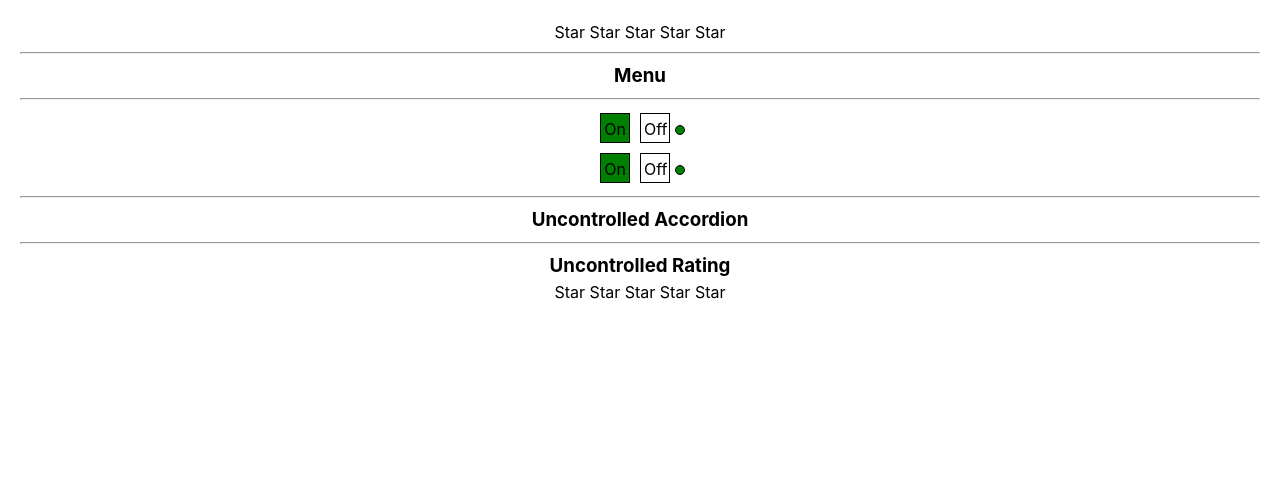
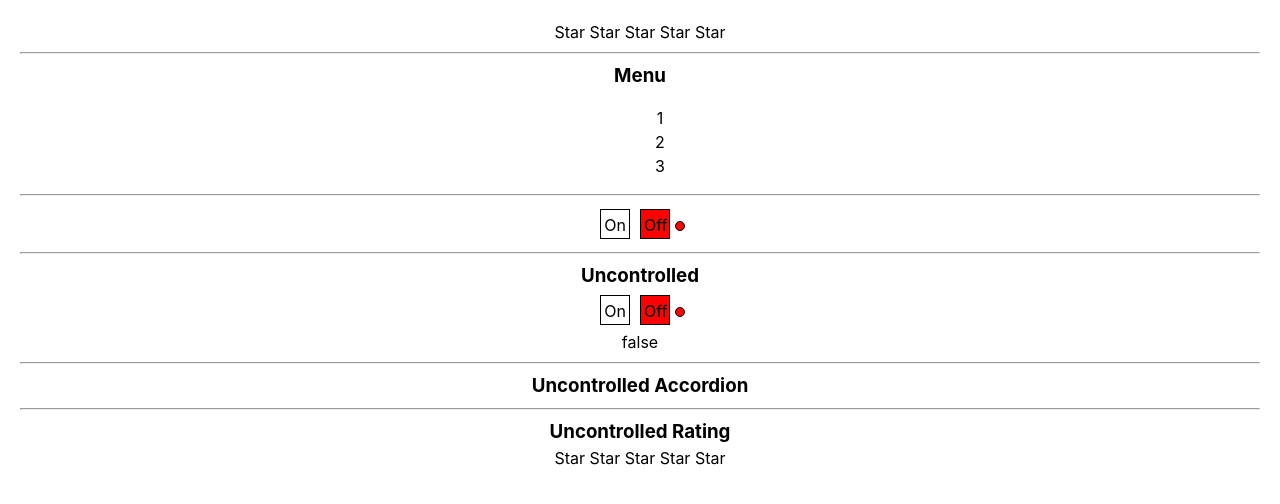
Before and after one commit to DoWhatYouL0ve/SimpleElements, a React (Create React App) app: page / in a window 1280 px wide. Shown: the top 504 px of the page. Built offline with nearby package versions, Linux system fonts and the light colour scheme.

Commit message:
adding controlled onOff, refactor uncontrolled components

```diff
--- a/src/App.tsx
+++ b/src/App.tsx
@@ -2,24 +2,28 @@
 import './App.css';
 import {Accordion} from "./components/Accordion/Accordion";
 import {Rating, RatingValueType} from "./components/Rating/Rating";
-import {OnOff} from "./components/OnOff/OnOff";
+import {UncontrolledOnOff} from "./components/UncontrolledOnOff/UncontrolledOnOff";
 import {UncontrolledAccordion} from "./components/UncontrolledAccordion/UncontrolledAccordion";
 import {UncontrolledRating} from "./components/UncontrolledRating/UncontrolledRating";
+import {OnOff} from "./components/OnOff/OnOff";
 
 
 
 function App(props:any) {
     let [ratingValue, setRatingValue] = useState<RatingValueType>(0)
-    let [collapsed, setCollapsed] = useState(true)
+    let [collapsed, setCollapsed] = useState(false)
+    const [switchOn, setSwitchOn] = useState(false)
+    const [swhOn, setSwOn] = useState(false)
 
   return (
     <div className="App">
       <Rating value={ratingValue} onClick={setRatingValue}/>
       <hr/>
-      <Accordion title={"Menu"} collapsed={collapsed} onClick={() => setCollapsed(!collapsed)}/>
+      <Accordion title={"Menu"} collapsed={collapsed} onChange={() => setCollapsed(!collapsed)}/>
       <hr/>
-      <OnOff />
-      <OnOff />
+      <OnOff on={switchOn} onChange={() => setSwitchOn(!switchOn)}/>
+      <hr/>
+      <UncontrolledOnOff onChange={setSwOn}/> {swhOn.toString()}
       <hr/>
       <UncontrolledAccordion title={'Uncontrolled Accordion'}/>
       <hr/>
--- a/src/components/Accordion/Accordion.tsx
+++ b/src/components/Accordion/Accordion.tsx
@@ -3,13 +3,13 @@
 type AccordionType = {
     title: string
     collapsed: boolean
-    onClick: () => void
+    onChange: () => void
 }
 
 export function Accordion(props:AccordionType) {
         return (
             <div>
-                <AccordionTitle title={props.title} onClick={props.onClick}/>
+                <AccordionTitle title={props.title} onChange={props.onChange}/>
                 {!props.collapsed && <AccordionBody/>}
             </div>
         )
@@ -17,12 +17,12 @@
 
 type AccordionTitleType = {
     title: string
-    onClick: () => void
+    onChange: () => void
 }
 
 function AccordionTitle(props:AccordionTitleType) {
     return (
-        <div><h3 onClick={() => props.onClick()}>{props.title}</h3></div>
+        <div><h3 onClick={() => props.onChange()}>{props.title}</h3></div>
     )
 }
 
--- a/src/components/OnOff/OnOff.tsx
+++ b/src/components/OnOff/OnOff.tsx
@@ -1,8 +1,9 @@
-import {useState} from "react";
+type OnOFFType = {
+    on: boolean
+    onChange: () => void
+}
 
-
-export function OnOff() {
-    const [on, setOn] = useState(true)
+export function OnOff(props:OnOFFType) {
 
     const onStyle = {
         width: '30px',
@@ -11,7 +12,7 @@
         padding: '3px',
         display: 'inline-block',
         border: '1px solid black',
-        backgroundColor: on ? 'green' : 'white'
+        backgroundColor: props.on ? 'green' : 'white'
     }
     const offStyle = {
         width: '30px',
@@ -20,7 +21,7 @@
         padding: '3px',
         margin: '5px',
         border: '1px solid black',
-        backgroundColor: !on ? 'red' : 'white'
+        backgroundColor: !props.on ? 'red' : 'white'
     }
     const indicatorStyle = {
         width: '10px',
@@ -28,13 +29,13 @@
         display: 'inline-block',
         border: '1px solid black',
         borderRadius: '50%',
-        backgroundColor: on ? 'green' : 'red'
+        backgroundColor: props.on ? 'green' : 'red'
     }
 
     return (
         <div>
-            <div style={onStyle} onClick={() => setOn(true)}>On</div>
-            <div style={offStyle} onClick={() => setOn(false)}>Off</div>
+            <div style={onStyle} onClick={() => props.onChange()}>On</div>
+            <div style={offStyle} onClick={() => props.onChange()}>Off</div>
             <div style={indicatorStyle}></div>
         </div>
     )
--- /dev/null
+++ b/src/components/UncontrolledOnOff/UncontrolledOnOff.tsx
@@ -0,0 +1,50 @@
+import {useState} from "react";
+
+type UncontrolledOnOffType = {
+    onChange: (on:boolean) => void
+}
+
+export function UncontrolledOnOff(props:UncontrolledOnOffType) {
+    const [on, setOn] = useState(false)
+
+    const onStyle = {
+        width: '30px',
+        height: '30px',
+        margin: '5px',
+        padding: '3px',
+        display: 'inline-block',
+        border: '1px solid black',
+        backgroundColor: on ? 'green' : 'white'
+    }
+    const offStyle = {
+        width: '30px',
+        height: '30px',
+        display: 'inline-block',
+        padding: '3px',
+        margin: '5px',
+        border: '1px solid black',
+        backgroundColor: !on ? 'red' : 'white'
+    }
+    const indicatorStyle = {
+        width: '10px',
+        height: '10px',
+        display: 'inline-block',
+        border: '1px solid black',
+        borderRadius: '50%',
+        backgroundColor: on ? 'green' : 'red'
+    }
+
+    const onClicked = () => {setOn(true); props.onChange(true)}
+    const offClicked = () => {setOn(false); props.onChange(false)}
+
+    return (
+        <div>
+            <h3>Uncontrolled</h3>
+            <div style={onStyle}
+                 onClick={onClicked}>On</div>
+            <div style={offStyle}
+                 onClick={offClicked}>Off</div>
+            <div style={indicatorStyle}></div>
+        </div>
+    )
+}
```
